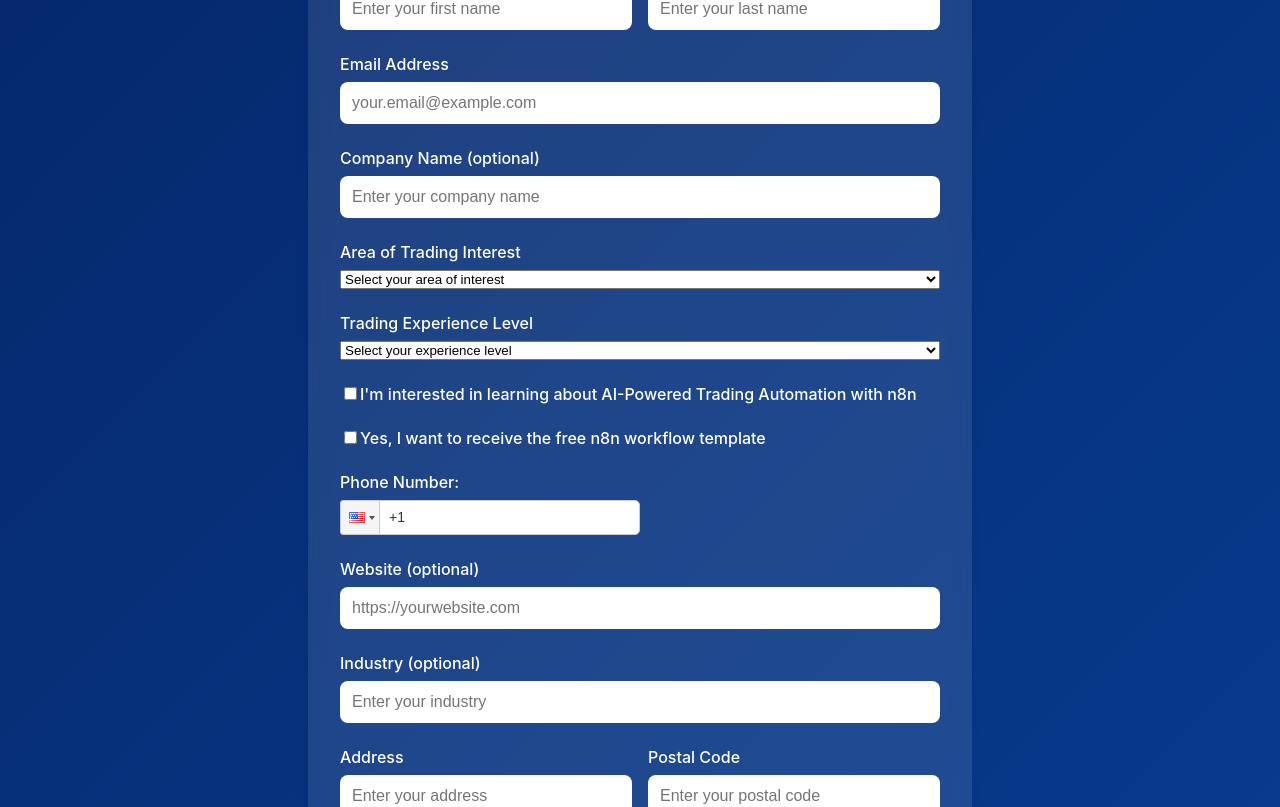
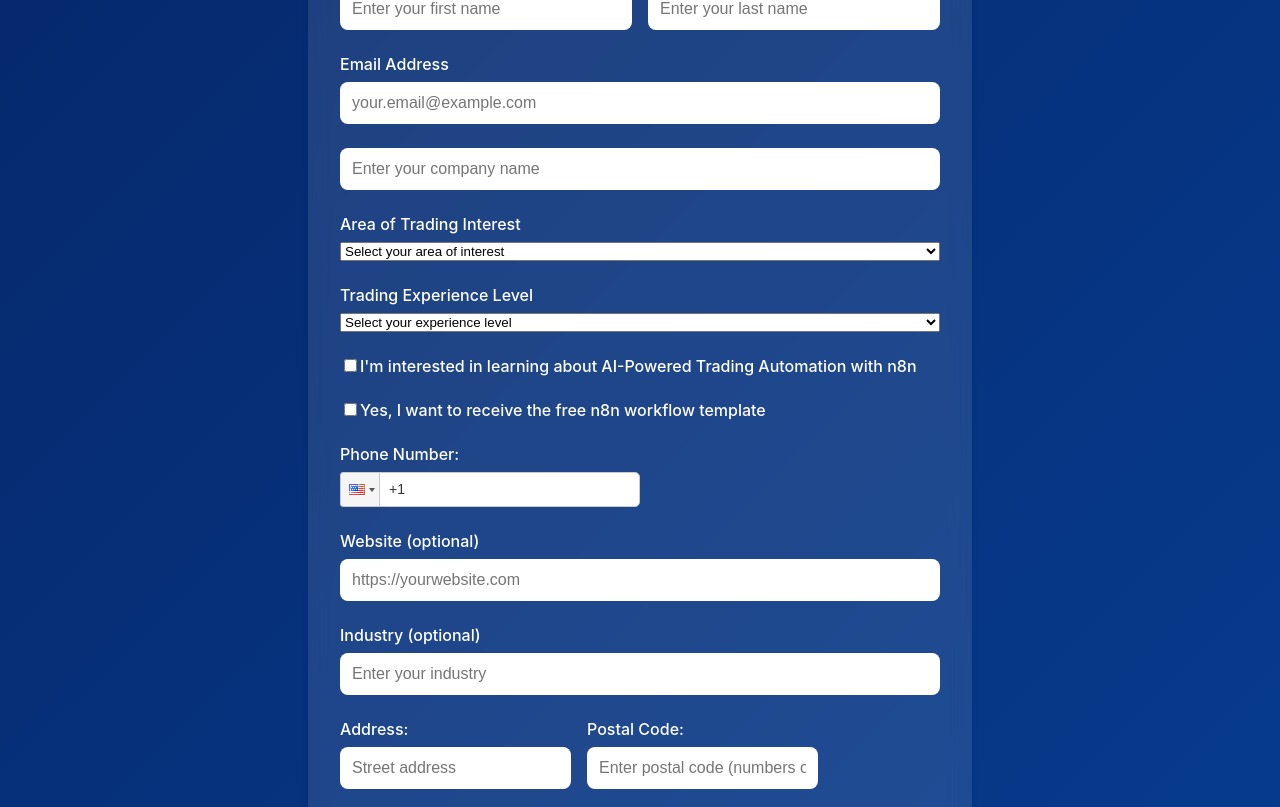
Before and after one commit to IrronRoman19/n8n-funnel, a React (Create React App) app: page / in a window 1280 px wide. Shown: the part 571-1378 px from the top of the page. Built offline with nearby package versions, Linux system fonts and the light colour scheme.

Commit message:
fixed postal code validation

```diff
--- a/src/components/LandingPage.tsx
+++ b/src/components/LandingPage.tsx
@@ -272,7 +272,6 @@ const LandingPage: React.FC = () => {
           </div>
 
           <div className="form-group">
-            <label htmlFor="company">Company Name (optional)</label>
             <input
               type="text"
               id="company"
@@ -401,28 +400,32 @@ const LandingPage: React.FC = () => {
           </div>
 
           <div className="form-row">
-            <div className="form-group flex-1">
-              <label htmlFor="address">Address</label>
+            <div className="form-group">
+              <label htmlFor="address">Address:</label>
               <input
                 type="text"
                 id="address"
-                name="address"
                 value={formData.address}
-                onChange={handleChange}
-                required
-                placeholder="Enter your address"
+                onChange={(e) => setFormData({ ...formData, address: e.target.value })}
+                placeholder="Street address"
+                className="form-control"
               />
             </div>
-            <div className="form-group flex-1">
-              <label htmlFor="postalCode">Postal Code</label>
+
+            <div className="form-group">
+              <label htmlFor="postalCode">Postal Code:</label>
               <input
                 type="text"
                 id="postalCode"
                 name="postalCode"
                 value={formData.postalCode}
-                onChange={handleChange}
+                onChange={(e) => {
+                  const value = e.target.value.replace(/\D/g, ''); // Remove non-digit characters
+                  setFormData({ ...formData, postalCode: value });
+                }}
                 required
-                placeholder="Enter your postal code"
+                placeholder="Enter postal code (numbers only)"
+                className="form-control"
               />
             </div>
           </div>
```
